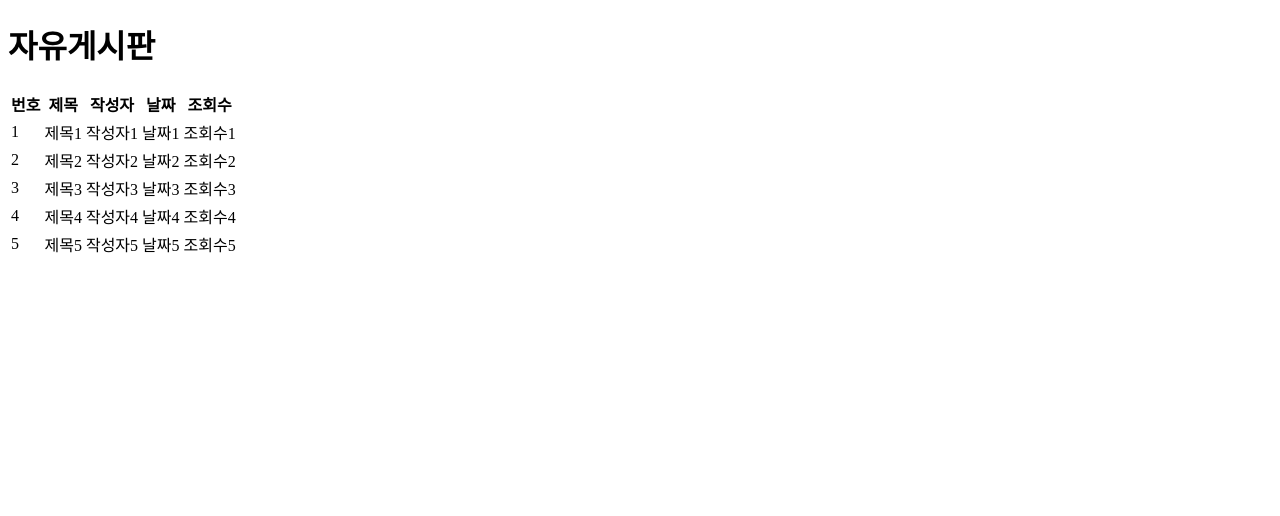
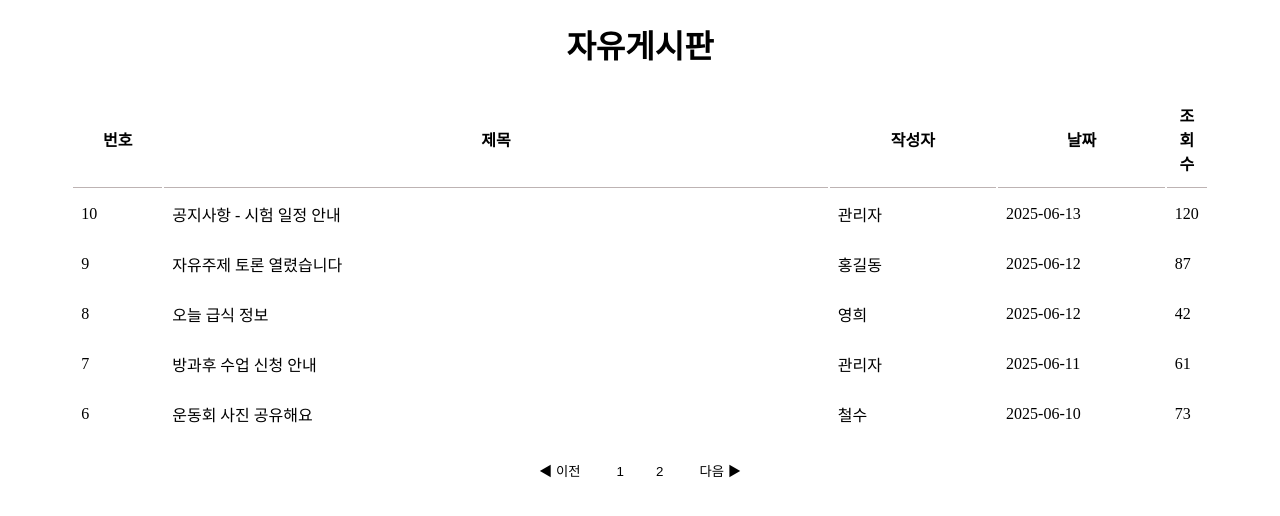
Before and after one commit to izero33/Board, a plain HTML site: page list.html in a window 1280 px wide. Drawn offline with Linux system fonts and the light colour scheme.

Commit message:
페이징까지 완성

```diff
--- a/list.html
+++ b/list.html
@@ -6,70 +6,156 @@
   <meta name="viewport" content="width=device-width, initial-scale=1.0">
   <title>list.html</title>
   <style>
-    #no1 {
-      display: flex;
-      /* flex-direction: column; */
-      /* align-items: center; */
+    table {
       justify-content: center;
       margin: 10px auto;
+      display: block;
+      table-layout: fixed;
+      width: 90%;
+      max-width: 100%;
+
     }
-    h1{
 
+    h1 {
+      text-align: center;
+    }
+
+    th {
+      border-bottom: 0.5px solid #bdb3b3;
+      padding: 10px;
+    }
+
+    th,
+    td {
+      padding: 12px 8px;
+      /* 위아래 12px, 좌우 8px */
+    }
+
+    .pagination {
+      text-align: center;
+      /* margin-top: 20px; */
+    }
+
+    .pagination button {
+      cursor: pointer;
+      border: none;
+      margin: 10px 10px;
+      background-color: white;
     }
   </style>
 </head>
 
 <body>
+  <div>
     <h1>자유게시판</h1>
     <table>
+      <colgroup>
+        <col style="width: 8%;">
+        <col style="width: 60%;">
+        <col style="width: 15%;">
+        <col style="width: 15%;">
+        <col style="width: 10%;">
+      </colgroup>
       <thead>
         <tr>
-        <th id="num">번호</th>
-        <th id="title">제목</th>
-        <th id="writer">작성자</th>
-        <th id="date">날짜</th>
-        <th id="hits">조회수</th>
+          <th>번호</th>
+          <th>제목</th>
+          <th>작성자</th>
+          <th>날짜</th>
+          <th>조회수</th>
         </tr>
       </thead>
-    <tbody>
-      <tr>
-        <td>1</td>
-        <td>제목1</td>
-        <td>작성자1</td>
-        <td>날짜1</td>
-        <td>조회수1</td>
-      </tr>
-      <tr>
-        <td>2</td>
-        <td>제목2</td>
-        <td>작성자2</td>
-        <td>날짜2</td>
-        <td>조회수2</td>
-      </tr>
-      <tr>
-        <td>3</td>
-        <td>제목3</td>
-        <td>작성자3</td>
-        <td>날짜3</td>
-        <td>조회수3</td>
-      </tr>
-      <tr>
-        <td>4</td>
-        <td>제목4</td>
-        <td>작성자4</td>
-        <td>날짜4</td>
-        <td>조회수4</td>
-      </tr>
-      <tr>
-        <td>5</td>
-        <td>제목5</td>
-        <td>작성자5</td>
-        <td>날짜5</td>
-        <td>조회수5</td>
-      </tr>
+      <tbody id="tablebody">
+
       </tbody>
 
     </table>
+  </div>
+
+  <div class="pagination">
+    <button onclick="changePage(currentPage - 1)">◀ 이전</button>
+    <!-- <button onclick="changePage(1)">1</button>
+  <button onclick="changePage(2)">2</button>
+  <button onclick="changePage(3)">3</button> -->
+    <span id="page-numbers"></span>
+    <button onclick="changePage(currentPage + 1)">다음 ▶</button>
+  </div>
+
+  <script>
+    const data = [
+      { num: 10, title: "공지사항 - 시험 일정 안내", writer: "관리자", date: "2025-06-13", views: 120 },
+      { num: 9, title: "자유주제 토론 열렸습니다", writer: "홍길동", date: "2025-06-12", views: 87 },
+      { num: 8, title: "오늘 급식 정보", writer: "영희", date: "2025-06-12", views: 42 },
+      { num: 7, title: "방과후 수업 신청 안내", writer: "관리자", date: "2025-06-11", views: 61 },
+      { num: 6, title: "운동회 사진 공유해요", writer: "철수", date: "2025-06-10", views: 73 },
+      { num: 5, title: "시험 끝나고 뭐할거예요?", writer: "민수", date: "2025-06-10", views: 55 },
+      { num: 4, title: "질문 있습니다 (수학)", writer: "수정", date: "2025-06-09", views: 36 },
+      { num: 3, title: "웹사이트 버그 발견", writer: "태현", date: "2025-06-09", views: 24 },
+      { num: 2, title: "방명록 기능 추가 제안", writer: "지민", date: "2025-06-08", views: 19 },
+      { num: 1, title: "첫 번째 게시글입니다!", writer: "관리자", date: "2025-06-08", views: 100 },
+
+    ];
+
+    // let html = ""
+    // data.forEach((item) => {
+    //   html = html + `
+    //   <tr>
+    //     <td>${item.num}</td>
+    //     <td>${item.title}</td>
+    //     <td>${item.writer}</td>
+    //     <td>${item.date}</td>
+    //     <td>${item.views}</td>
+    //   </tr>
+    // `;
+    // });
+    // document.querySelector("#tablebody").innerHTML = html
+    let currentPage = 1;
+    let perPage = 5;
+
+    let changePage = function (pageNum) {
+      currentPage = pageNum;
+
+      //let page = 1;
+
+      let start = (currentPage - 1) * perPage; // 예: (1-1)*5 = 0
+      let end = start + perPage;        // 0 + 5 = 5
+
+      let pageData = data.slice(start, end);
+
+      let html = ""
+
+      pageData.forEach((item) => {
+        html = html + `
+    <tr>
+      <td>${item.num}</td>
+      <td>${item.title}</td>
+      <td>${item.writer}</td>
+      <td>${item.date}</td>
+      <td>${item.views}</td>
+    </tr>
+  `;
+      });
+      document.querySelector("#tablebody").innerHTML = html
+
+    }
+    changePage(1);
+
+    //총 페이지 수 계산
+    let totalPage = Math.ceil(data.length / perPage)
+
+    const container = document.querySelector("#page-numbers");
+    container.innerHTML = "";
+
+    for (let i = 1; i <= totalPage; i++) {
+      const btn = document.createElement("button")
+      container.appendChild(btn);
+      btn.innerText = i;
+      btn.onclick = function () {
+        changePage(i);
+      };
+    }
+  </script>
+
 </body>
 
 </html>
```
Lines whose indentation alone changed are shown as unchanged.
